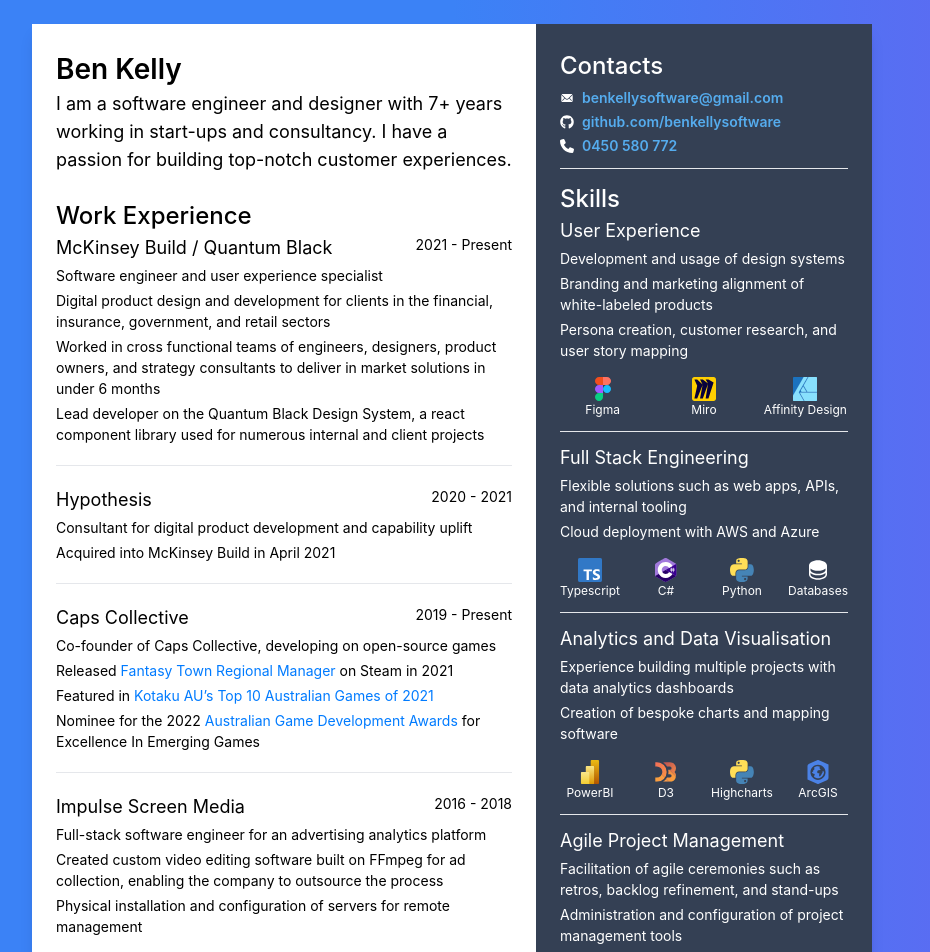
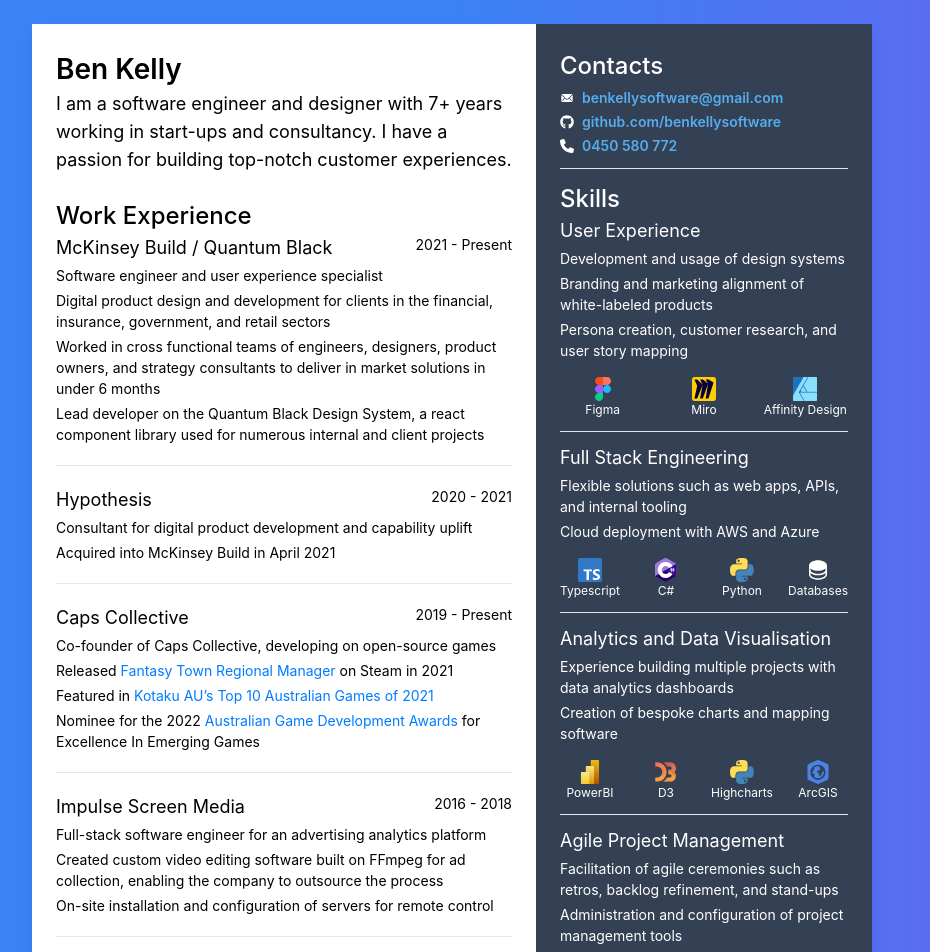
Before and after one commit to BenKellySoftware/benkellysoftware.github.io, a React (Vite) app: page / in a window 1280 px wide. Shown: the top 952 px of the page, without its empty margins (188-1118 px from the left). Built offline with nearby package versions, Linux system fonts and the light colour scheme.

Commit message:
wording cleanup

```diff
--- a/src/app.tsx
+++ b/src/app.tsx
@@ -113,7 +113,7 @@
                   Created custom video editing software built on FFmpeg for ad collection, enabling the company to
                   outsource the process
                 </li>
-                <li>Physical installation and configuration of servers for remote management</li>
+                <li>On-site installation and configuration of servers for remote control</li>
               </ul>
             </div>
             <hr />
```
